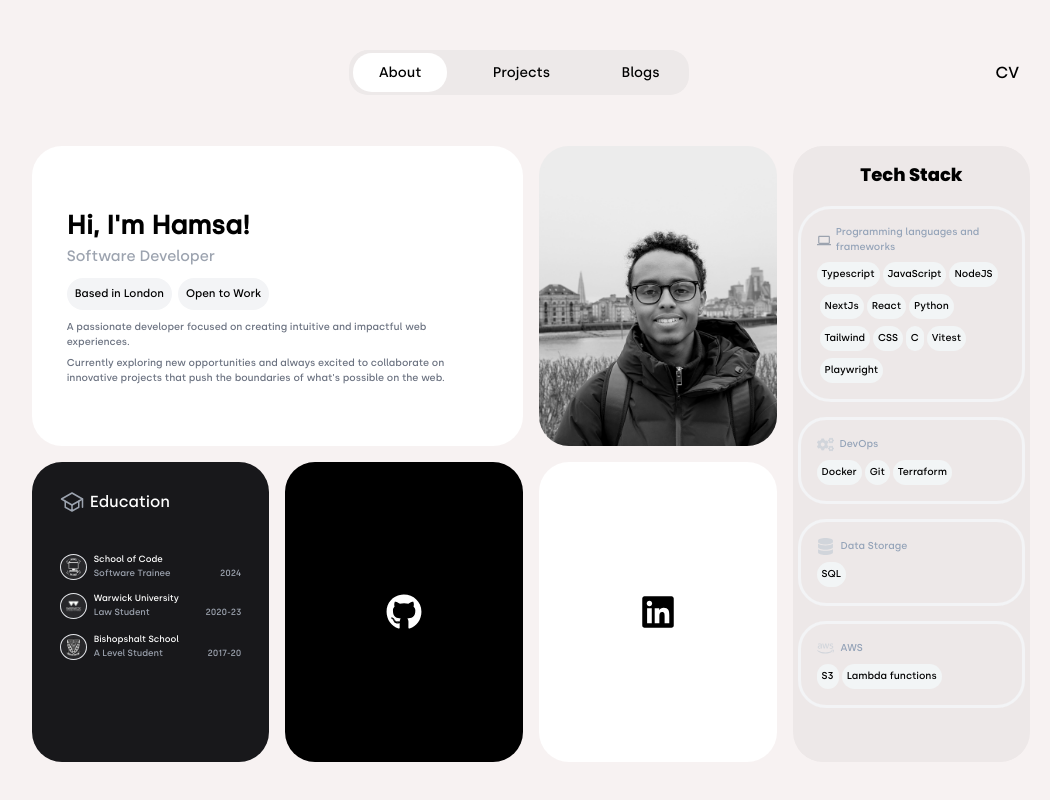
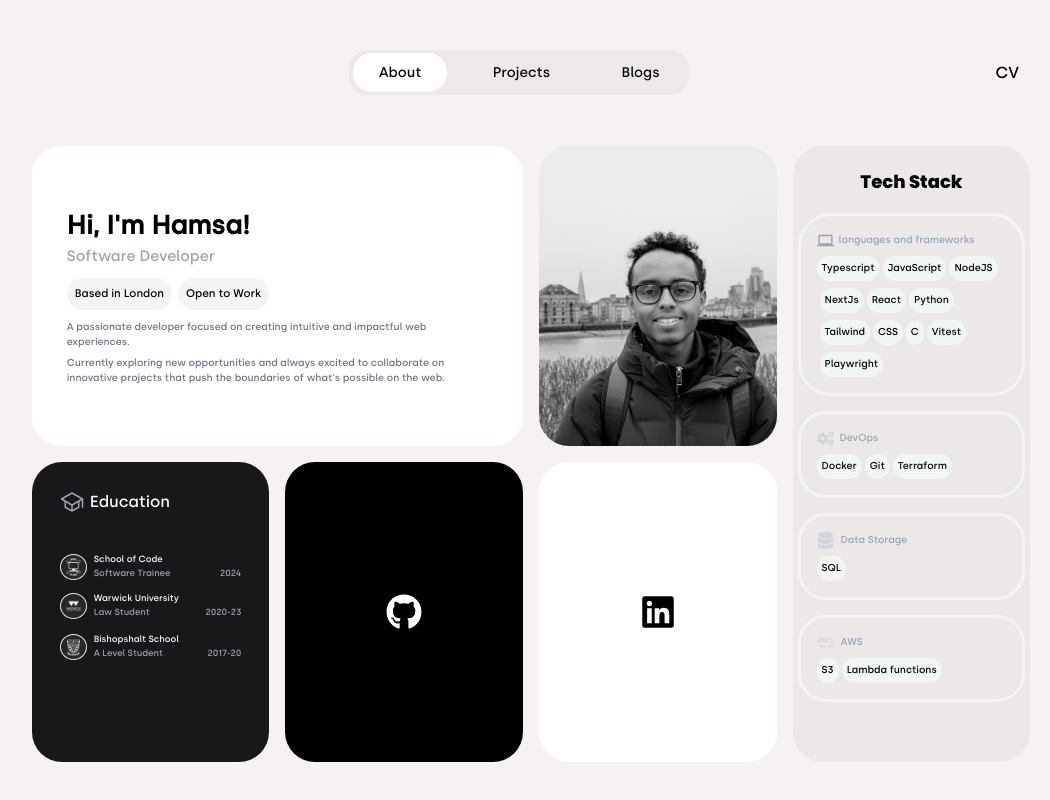
Before and after one commit to DonHamsa/myPortfolio, a Next.js app: page / in a window 1280 px wide. Shown: the top 800 px of the page, without its empty margins (109-1159 px from the left). Built offline with nearby package versions, Linux system fonts and the light colour scheme.

Commit message:
less text, longer time visit

```diff
--- a/src/components/Techstack/Techstack.jsx
+++ b/src/components/Techstack/Techstack.jsx
@@ -12,7 +12,7 @@ export default function Techstack() {
       <div className=" outline outline-[#f3f4f6] rounded-[30px] h-max  text-[10px] p-[16px]  w-[100%]  ">
         <div className="flex items-center">
           <MdComputer className="w-[17px] h-[17px] text-gray-400 mr-[5px]"/>
-          <p className="text-[#94A3B8] mb-[13px] lg:mb-0">Programming languages and frameworks</p>
+          <p className="text-[#94A3B8] mb-[13px] lg:mb-0">languages and frameworks</p>
         </div>
         <div className="flex flex-wrap space-y-[7px]  items-end space-x-[3px] ">
           <div className="bg-[#f2f5f6] p-[5px] text-[black] rounded-full h-max ">
```
